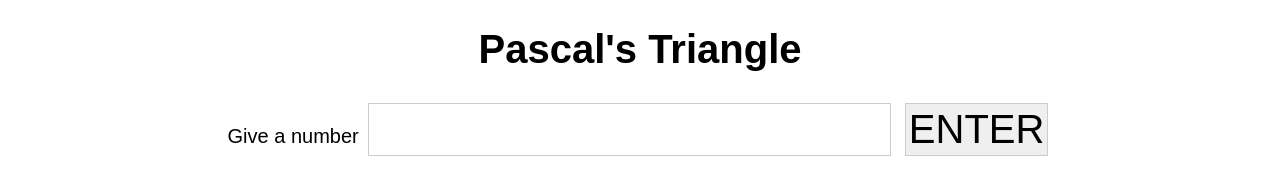
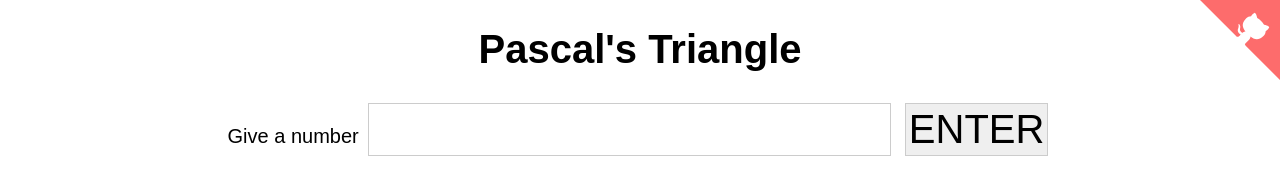
Before and after one commit to thinkphp/pascal-triangle, a plain HTML site: page triangle.html in a window 1280 px wide. Drawn offline with Linux system fonts and the light colour scheme.

Commit message:
fork me github corner

```diff
--- a/triangle.html
+++ b/triangle.html
@@ -6,6 +6,7 @@
    <link rel="stylesheet" href="triangle.css" />
 </head>
 <body>
+   <a href="http://github.com/thinkphp/pascal-triangle" class="github-corner"><svg width="80" height="80" viewBox="0 0 250 250" style="fill:#FD6C6C; color:#fff; position: absolute; top: 0; border: 0; right: 0;"><path d="M0,0 L115,115 L130,115 L142,142 L250,250 L250,0 Z"></path><path d="M128.3,109.0 C113.8,99.7 119.0,89.6 119.0,89.6 C122.0,82.7 120.5,78.6 120.5,78.6 C119.2,72.0 123.4,76.3 123.4,76.3 C127.3,80.9 125.5,87.3 125.5,87.3 C122.9,97.6 130.6,101.9 134.4,103.2" fill="currentColor" style="transform-origin: 130px 106px;" class="octo-arm"></path><path d="M115.0,115.0 C114.9,115.1 118.7,116.5 119.8,115.4 L133.7,101.6 C136.9,99.2 139.9,98.4 142.2,98.6 C133.8,88.0 127.5,74.4 143.8,58.0 C148.5,53.4 154.0,51.2 159.7,51.0 C160.3,49.4 163.2,43.6 171.4,40.1 C171.4,40.1 176.1,42.5 178.8,56.2 C183.1,58.6 187.2,61.8 190.9,65.4 C194.5,69.0 197.7,73.2 200.1,77.6 C213.8,80.2 216.3,84.9 216.3,84.9 C212.7,93.1 206.9,96.0 205.4,96.6 C205.1,102.4 203.0,107.8 198.3,112.5 C181.9,128.9 168.3,122.5 157.7,114.1 C157.9,116.9 156.7,120.9 152.7,124.9 L141.0,136.5 C139.8,137.7 141.6,141.9 141.8,141.8 Z" fill="currentColor" class="octo-body"></path></svg></a><style>.github-corner:hover .octo-arm{animation:octocat-wave 560ms ease-in-out}@keyframes octocat-wave{0%,100%{transform:rotate(0)}20%,60%{transform:rotate(-25deg)}40%,80%{transform:rotate(10deg)}}@media (max-width:500px){.github-corner:hover .octo-arm{animation:none}.github-corner .octo-arm{animation:octocat-wave 560ms ease-in-out}}</style>
    <h1>Pascal's Triangle</h1>
    <div id="container" class="container"></div>
    <script type="text/javascript" src="triangle2.js"></script>
```
